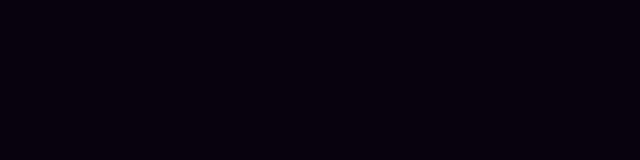
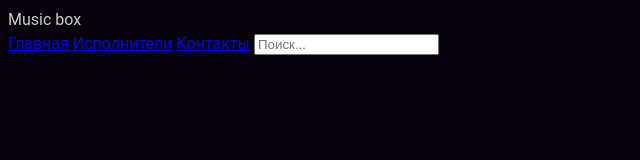
Before and after one commit to mrAnderson90/layout-designer-project-56, a website: page src/index.html in a window 1280 px wide. Shown: the whole page, without its empty margins (0-640 px from the left). Drawn offline with nearby package versions, Linux system fonts and the light colour scheme; files that its build step writes are made by us from their sources.

Commit message:
Update index.html

```diff
--- a/src/index.html
+++ b/src/index.html
@@ -4,8 +4,18 @@
     <meta charset="UTF-8">
     <meta http-equiv="X-UA-Compatible" content="IE=edge">
     <meta name="viewport" content="width=device-width, initial-scale=1.0">
-    <link rel="stylesheet" href="./src/css/style.css">
+    <link rel="stylesheet" href="./styles/css/style.css">
     <title>Portal: "Music Box" | Index | mrAnderson90</title>
   </head>
-  <body></body>
+  <body>
+		<header>
+			<div class="navbar">
+				<div class="logo">Music box</div>
+				<a href="#" class="nav-item">Главная</a>
+				<a href="#" class="nav-item">Исполнители</a>
+				<a href="#" class="nav-item">Контакты</a>
+				<input class="search" type="search" placeholder="Поиск...">
+			</div>
+		</header>
+	</body>
 </html>
```
